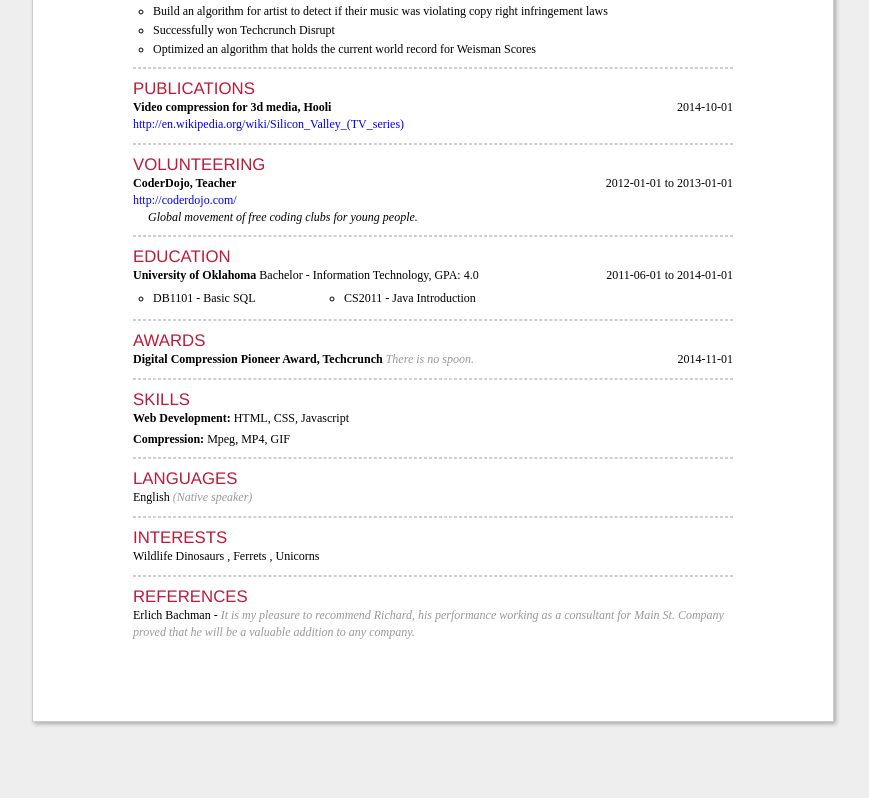
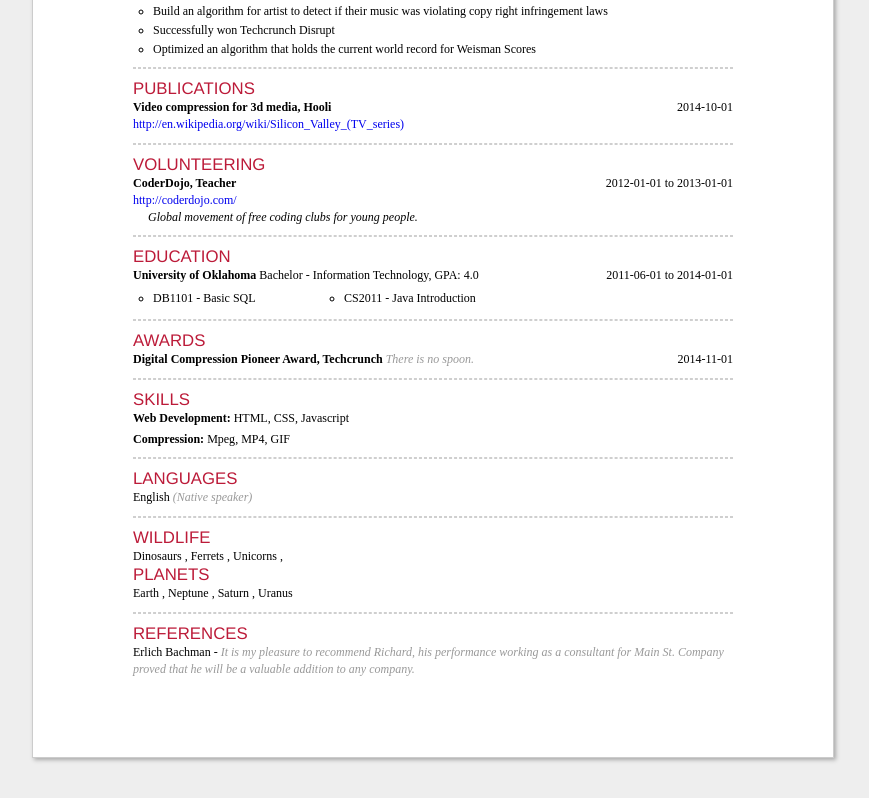
Before and after one commit to kneeki/jsonresume-theme-Kate, a website: page public/index.html in a window 1280 px wide. Shown: the part 413-1211 px from the top of the page, without its empty margins (207-1076 px from the left). Before the commit the page ends 1175 px from the top, so only its background shows below. Drawn offline with Linux system fonts and the light colour scheme.

Commit message:
Added margin to additional interests beyond one

```diff
--- a/public/index.html
+++ b/public/index.html
@@ -12,7 +12,7 @@
 Foo , Programmer
 </div>
 <div class='smallFont'>
-<span class='email'><a href='/cdn-cgi/l/email-protection#0b6d64644b696a79'><span class="__cf_email__" data-cfemail="5630393916343724">[email&#160;protected]</span><script data-cfhash='f9e31' type="text/javascript">/* <![CDATA[ */!function(t,e,r,n,c,a,p){try{t=document.currentScript||function(){for(t=document.getElementsByTagName('script'),e=t.length;e--;)if(t[e].getAttribute('data-cfhash'))return t[e]}();if(t&&(c=t.previousSibling)){p=t.parentNode;if(a=c.getAttribute('data-cfemail')){for(e='',r='0x'+a.substr(0,2)|0,n=2;a.length-n;n+=2)e+='%'+('0'+('0x'+a.substr(n,2)^r).toString(16)).slice(-2);p.replaceChild(document.createTextNode(decodeURIComponent(e)),c)}p.removeChild(t)}}catch(u){}}()/* ]]> */</script></a></span>
+<span class='email'><a href='/cdn-cgi/l/email-protection#f89e9797b89a998a'><span class="__cf_email__" data-cfemail="2741484867454655">[email&#160;protected]</span><script data-cfhash='f9e31' type="text/javascript">/* <![CDATA[ */!function(t,e,r,n,c,a,p){try{t=document.currentScript||function(){for(t=document.getElementsByTagName('script'),e=t.length;e--;)if(t[e].getAttribute('data-cfhash'))return t[e]}();if(t&&(c=t.previousSibling)){p=t.parentNode;if(a=c.getAttribute('data-cfemail')){for(e='',r='0x'+a.substr(0,2)|0,n=2;a.length-n;n+=2)e+='%'+('0'+('0x'+a.substr(n,2)^r).toString(16)).slice(-2);p.replaceChild(document.createTextNode(decodeURIComponent(e)),c)}p.removeChild(t)}}catch(u){}}()/* ]]> */</script></a></span>
 <span class='divider'>|</span>
 <span class='phone'>(912) 555-4321</span>
 <span class='divider'>|</span>
@@ -122,15 +122,27 @@ Digital Compression Pioneer Award, Techcrunch
 <span class='fluency'><em>(Native speaker)</em></span>
 <div class='sectionLine'></div>
 <div class='sectionName'>
-<span>INTERESTS</span>
+Wildlife
 </div>
-<span class='name'>Wildlife</span>
 <span class='keywords'>
 Dinosaurs
 ,
 Ferrets
 ,
 Unicorns
+</span>
+<span>, </span>
+<div class='sectionName'>
+Planets
+</div>
+<span class='keywords'>
+Earth
+,
+Neptune
+,
+Saturn
+,
+Uranus
 </span>
 <div class='sectionLine'></div>
 <div class='sectionName'>
--- a/resume.hbs
+++ b/resume.hbs
@@ -209,7 +209,7 @@
 
             {{#if resume.interests.length}}
             {{#each resume.interests}}
-            <div class='sectionName'>
+            <div class='sectionName' style='{{#unless @first}}margin-top: 10px;{{/unless}}'>
                 {{name}}
             </div>
             <span class='keywords'>
```
